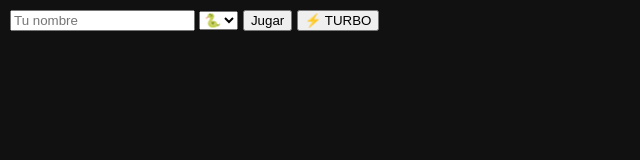
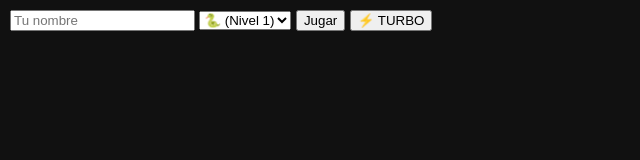
Before and after one commit to Adrian-Avalos/Adrian-Avalos, a website: page public/index.html in a window 1280 px wide. Shown: the whole page, without its empty margins (0-640 px from the left). Drawn offline with nearby package versions, Linux system fonts and the light colour scheme; no server answers.

Commit message:
Update index.html

```diff
--- a/public/index.html
+++ b/public/index.html
@@ -2,7 +2,7 @@
 <html lang="es">
 <head>
   <meta charset="UTF-8" />
-  <title>Slither.io Ultra</title>
+  <title>Slither.io Ultra PRO</title>
   <meta name="viewport" content="width=device-width, initial-scale=1.0" />
   <style>
     body, html { margin: 0; padding: 0; overflow: hidden; background: #111; font-family: sans-serif; }
@@ -19,20 +19,62 @@
 <body>
   <div id="ui">
     <input id="name" placeholder="Tu nombre" />
-    <select id="emoji">
-      <option>🐍</option>
-      <option>😎</option>
-      <option>🦖</option>
-      <option>🐸</option>
-      <option>👾</option>
-    </select>
+    <select id="emoji"></select>
     <button onclick="setName()">Jugar</button>
-    <button id="turboBtn" onmousedown="turbo(true)" onmouseup="turbo(false)">⚡ TURBO</button>
+    <button id="turboBtn" onpointerdown="turbo(true)" onpointerup="turbo(false)">⚡ TURBO</button>
     <div id="score"></div>
     <div id="leaderboard"></div>
   </div>
+
   <canvas id="game"></canvas>
   <script src="/socket.io/socket.io.js"></script>
   <script src="game.js"></script>
+
+  <script>
+    function setName() {
+      const name = document.getElementById("name").value;
+      const emoji = document.getElementById("emoji").value;
+
+      localStorage.setItem("slither-name", name);
+      localStorage.setItem("slither-emoji", emoji);
+
+      socket.emit("setName", { name, emoji });
+    }
+
+    function loadEmojiOptions() {
+      const unlocked = [
+        { emoji: "🐍", level: 1 },
+        { emoji: "😎", level: 2 },
+        { emoji: "🐸", level: 3 },
+        { emoji: "🦖", level: 5 },
+        { emoji: "👾", level: 8 },
+        { emoji: "🐉", level: 10 }
+      ];
+
+      const emojiSelect = document.getElementById("emoji");
+      emojiSelect.innerHTML = "";
+
+      const score = parseFloat(localStorage.getItem("slither-score") || "0");
+      const level = Math.floor(score / 50) + 1;
+
+      unlocked.forEach(opt => {
+        if (level >= opt.level) {
+          const option = document.createElement("option");
+          option.value = opt.emoji;
+          option.textContent = `${opt.emoji} (Nivel ${opt.level})`;
+          emojiSelect.appendChild(option);
+        }
+      });
+    }
+
+    window.onload = () => {
+      const savedName = localStorage.getItem("slither-name");
+      const savedEmoji = localStorage.getItem("slither-emoji");
+
+      if (savedName) document.getElementById("name").value = savedName;
+      loadEmojiOptions();
+      if (savedEmoji) document.getElementById("emoji").value = savedEmoji;
+    };
+  </script>
 </body>
 </html>
```
